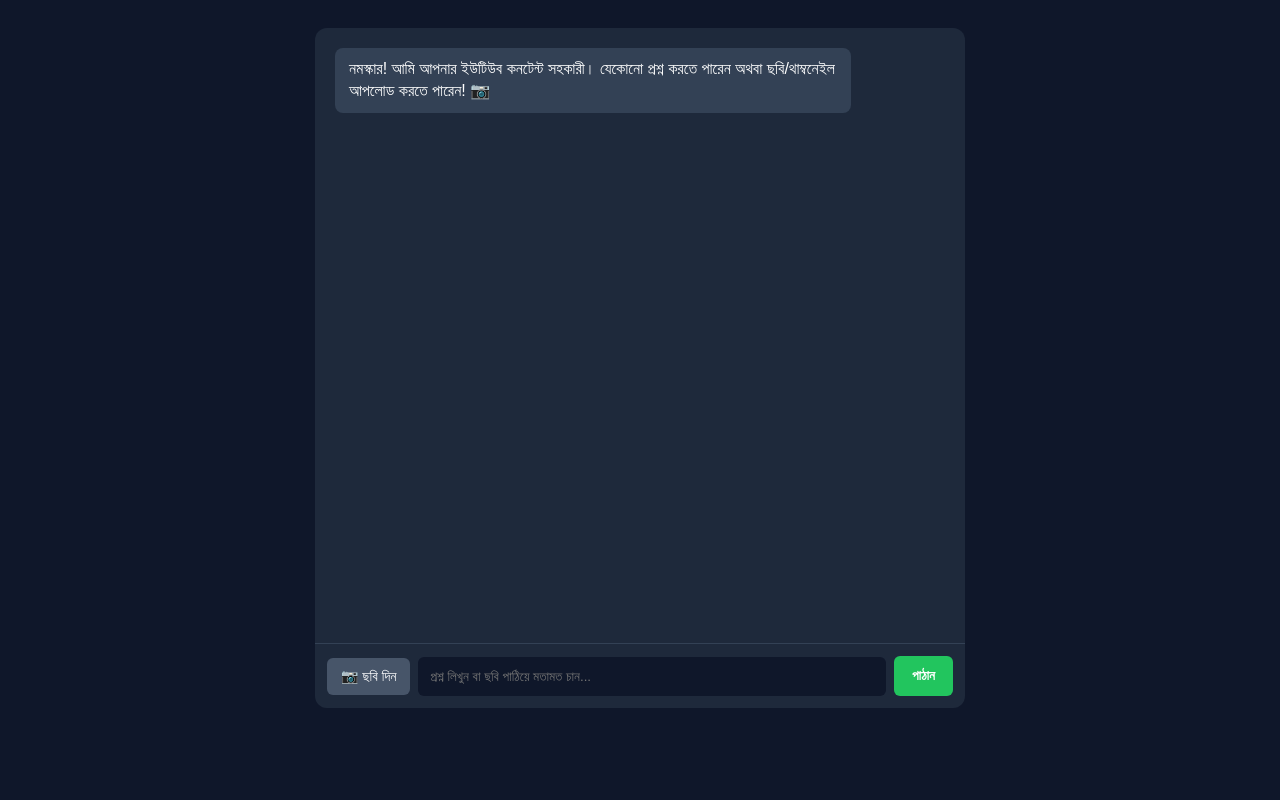
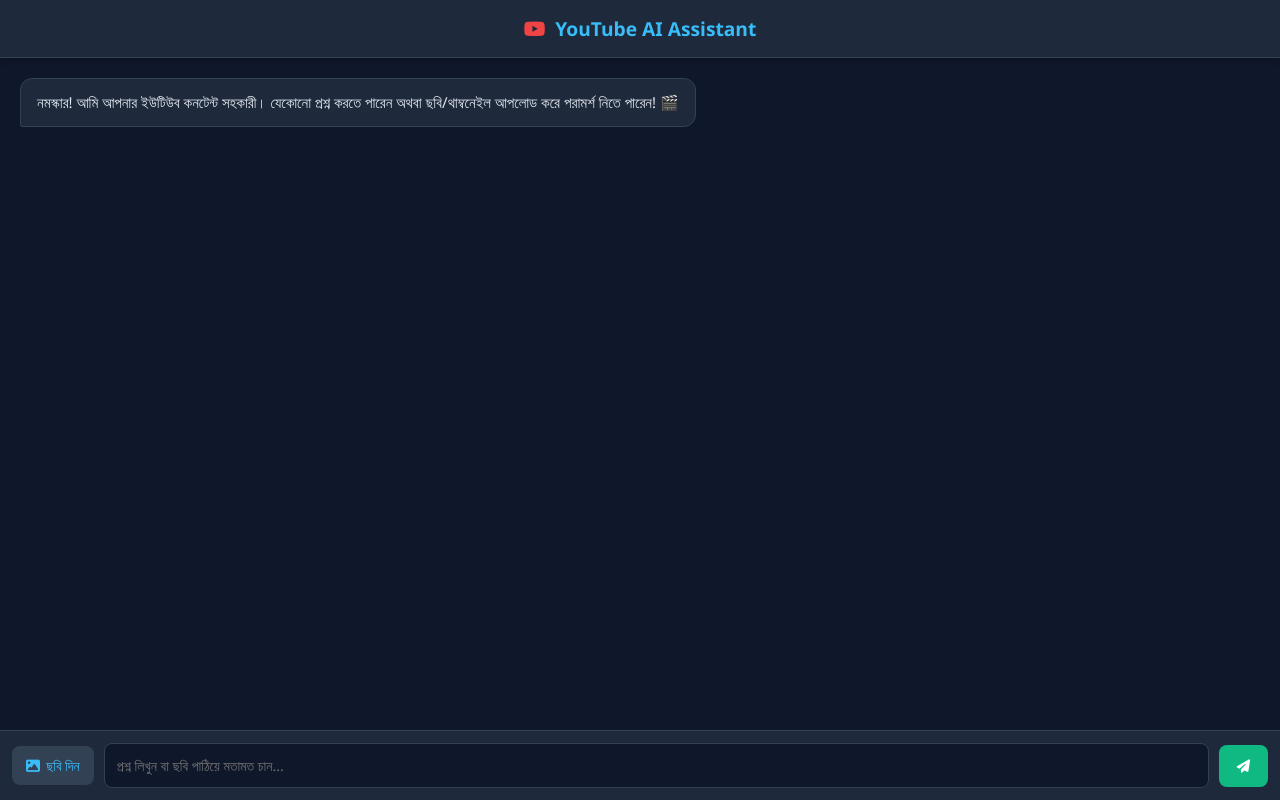
Before and after one commit to itsmesubhodas1-rgb/youtube-ai-app, a website: page public/index.html in a window 1280 px wide. Drawn offline with Linux system fonts and the light colour scheme.

Commit message:
Update index.html

```diff
--- a/public/index.html
+++ b/public/index.html
@@ -2,97 +2,305 @@
 <html lang="bn">
 <head>
   <meta charset="UTF-8">
+  <meta name="viewport" content="width=device-width, initial-scale=1.0">
   <title>YouTube AI Assistant with Vision</title>
+  <link rel="stylesheet" href="https://cdnjs.cloudflare.com/ajax/libs/font-awesome/6.4.0/css/all.min.css">
   <style>
-    body { font-family: Arial, sans-serif; background: #0f172a; color: #fff; display: flex; justify-content: center; padding: 20px; }
-    #chatbox { width: 100%; max-width: 650px; background: #1e293b; border-radius: 12px; display: flex; flex-direction: column; height: 85vh; }
-    #messages { flex: 1; padding: 20px; overflow-y: auto; display: flex; flex-direction: column; gap: 12px; }
-    .msg { padding: 10px 14px; border-radius: 8px; max-width: 80%; line-height: 1.4; white-space: pre-wrap; }
-    .user { background: #2563eb; align-self: flex-end; }
-    .bot { background: #334155; align-self: flex-start; }
-    .preview-img { max-width: 150px; border-radius: 6px; margin-top: 5px; display: block; }
-    #input-area { display: flex; align-items: center; padding: 12px; border-top: 1px solid #334155; gap: 8px; }
-    input[type="text"] { flex: 1; padding: 12px; border-radius: 6px; border: none; outline: none; background: #0f172a; color: #fff; }
-    .file-btn { background: #475569; padding: 10px 14px; border-radius: 6px; cursor: pointer; font-size: 14px; white-space: nowrap; }
-    button { padding: 12px 18px; background: #22c55e; border: none; border-radius: 6px; color: #fff; cursor: pointer; font-weight: bold; }
-    #file-name { font-size: 11px; color: #38bdf8; }
+    * {
+      box-sizing: border-box;
+      margin: 0;
+      padding: 0;
+      font-family: 'Segoe UI', Tahoma, Geneva, Verdana, sans-serif;
+    }
+    body {
+      background-color: #0f172a;
+      color: #f8fafc;
+      display: flex;
+      flex-direction: column;
+      height: 100vh;
+    }
+    header {
+      background-color: #1e293b;
+      padding: 15px 20px;
+      text-align: center;
+      border-bottom: 1px solid #334155;
+      box-shadow: 0 4px 6px -1px rgba(0,0,0,0.2);
+    }
+    header h1 {
+      font-size: 1.2rem;
+      color: #38bdf8;
+      display: flex;
+      align-items: center;
+      justify-content: center;
+      gap: 10px;
+    }
+    #chat-container {
+      flex: 1;
+      overflow-y: auto;
+      padding: 20px;
+      display: flex;
+      flex-direction: column;
+      gap: 15px;
+    }
+    .message {
+      max-width: 85%;
+      padding: 12px 16px;
+      border-radius: 12px;
+      line-height: 1.5;
+      font-size: 15px;
+      position: relative;
+      word-wrap: break-word;
+    }
+    .user {
+      background-color: #2563eb;
+      color: #fff;
+      align-self: flex-end;
+      border-bottom-right-radius: 2px;
+    }
+    .bot {
+      background-color: #1e293b;
+      color: #e2e8f0;
+      align-self: flex-start;
+      border-bottom-left-radius: 2px;
+      border: 1px solid #334155;
+    }
+    .bot-content {
+      white-space: pre-wrap;
+    }
+    .copy-btn {
+      margin-top: 8px;
+      background-color: #334155;
+      border: none;
+      color: #94a3b8;
+      padding: 4px 8px;
+      border-radius: 6px;
+      cursor: pointer;
+      font-size: 12px;
+      display: inline-flex;
+      align-items: center;
+      gap: 5px;
+      transition: all 0.2s;
+    }
+    .copy-btn:hover {
+      background-color: #475569;
+      color: #fff;
+    }
+    .image-preview-container {
+      padding: 10px 20px 0;
+      display: none;
+      align-items: center;
+      gap: 10px;
+    }
+    .preview-box {
+      position: relative;
+      display: inline-block;
+    }
+    .preview-box img {
+      height: 60px;
+      border-radius: 8px;
+      border: 2px solid #38bdf8;
+    }
+    .remove-img {
+      position: absolute;
+      top: -8px;
+      right: -8px;
+      background: #ef4444;
+      color: white;
+      border-radius: 50%;
+      width: 20px;
+      height: 20px;
+      display: flex;
+      align-items: center;
+      justify-content: center;
+      cursor: pointer;
+      font-size: 12px;
+    }
+    #input-container {
+      background-color: #1e293b;
+      padding: 12px;
+      display: flex;
+      align-items: center;
+      gap: 10px;
+      border-top: 1px solid #334155;
+    }
+    #file-input {
+      display: none;
+    }
+    .upload-btn {
+      background-color: #334155;
+      color: #38bdf8;
+      border: none;
+      padding: 10px 14px;
+      border-radius: 8px;
+      cursor: pointer;
+      display: flex;
+      align-items: center;
+      gap: 6px;
+      font-size: 14px;
+    }
+    .upload-btn:hover {
+      background-color: #475569;
+    }
+    #user-input {
+      flex: 1;
+      padding: 12px;
+      background-color: #0f172a;
+      border: 1px solid #334155;
+      border-radius: 8px;
+      color: #fff;
+      font-size: 14px;
+      outline: none;
+    }
+    #user-input:focus {
+      border-color: #38bdf8;
+    }
+    #send-btn {
+      background-color: #10b981;
+      color: white;
+      border: none;
+      padding: 12px 18px;
+      border-radius: 8px;
+      cursor: pointer;
+      font-weight: 600;
+    }
+    #send-btn:hover {
+      background-color: #059669;
+    }
+    #send-btn:disabled {
+      background-color: #64748b;
+      cursor: not-allowed;
+    }
   </style>
 </head>
 <body>
 
-<div id="chatbox">
-  <div id="messages">
-    <div class="msg bot">নমস্কার! আমি আপনার ইউটিউব কনটেন্ট সহকারী। যেকোনো প্রশ্ন করতে পারেন অথবা ছবি/থাম্বনেইল আপলোড করতে পারেন! 📷</div>
-  </div>
-  <div id="file-name" style="padding: 0 15px;"></div>
-  <div id="input-area">
-    <label class="file-btn">
-      📷 ছবি দিন
-      <input type="file" id="imageInput" accept="image/*" style="display:none" onchange="showFileName()">
-    </label>
-    <input type="text" id="userInput" placeholder="প্রশ্ন লিখুন বা ছবি পাঠিয়ে মতামত চান..." onkeydown="if(event.key==='Enter') send()">
-    <button onclick="send()">পাঠান</button>
+  <header>
+    <h1><i class="fa-brands fa-youtube" style="color: #ef4444;"></i> YouTube AI Assistant</h1>
+  </header>
+
+  <div id="chat-container">
+    <div class="message bot">
+      <div class="bot-content">নমস্কার! আমি আপনার ইউটিউব কনটেন্ট সহকারী। যেকোনো প্রশ্ন করতে পারেন অথবা ছবি/থাম্বনেইল আপলোড করে পরামর্শ নিতে পারেন! 🎬</div>
     </div>
   </div>
 
+  <div class="image-preview-container" id="preview-area">
+    <div class="preview-box">
+      <img id="preview-img" src="" alt="Preview">
+      <div class="remove-img" onclick="clearImage()">✕</div>
+    </div>
+  </div>
+
+  <div id="input-container">
+    <input type="file" id="file-input" accept="image/*" onchange="handleImage(event)">
+    <button class="upload-btn" onclick="document.getElementById('file-input').click()">
+      <i class="fa-solid fa-image"></i> ছবি দিন
+    </button>
+    <input type="text" id="user-input" placeholder="প্রশ্ন লিখুন বা ছবি পাঠিয়ে মতামত চান..." onkeypress="handleEnter(event)">
+    <button id="send-btn" onclick="sendMessage()"><i class="fa-solid fa-paper-plane"></i></button>
+  </div>
+
   <script>
-let base64Image = null;
-let imageMimeType = null;
+    let selectedImageBase64 = null;
 
-function showFileName() {
-  const file = document.getElementById("imageInput").files[0];
-  if (file) {
-    document.getElementById("file-name").innerText = "নির্বাচিত ছবি: " + file.name;
+    function handleImage(e) {
+      const file = e.target.files[0];
+      if (!file) return;
+
       const reader = new FileReader();
-    reader.onload = function(e) {
-      const parts = e.target.result.split(",");
-      base64Image = parts[1];
-      imageMimeType = file.type;
+      reader.onload = function(event) {
+        selectedImageBase64 = event.target.result;
+        document.getElementById("preview-img").src = selectedImageBase64;
+        document.getElementById("preview-area").style.display = "flex";
       };
       reader.readAsDataURL(file);
     }
+
+    function clearImage() {
+      selectedImageBase64 = null;
+      document.getElementById("file-input").value = "";
+      document.getElementById("preview-area").style.display = "none";
     }
 
-async function send() {
-  const input = document.getElementById("userInput");
+    function handleEnter(e) {
+      if (e.key === "Enter") sendMessage();
+    }
+
+    async function sendMessage() {
+      const input = document.getElementById("user-input");
       const text = input.value.trim();
-  const fileInput = document.getElementById("imageInput");
+      const sendBtn = document.getElementById("send-btn");
 
-  if (!text && !base64Image) return;
+      if (!text && !selectedImageBase64) return;
 
-  const msgBox = document.getElementById("messages");
+      const chatContainer = document.getElementById("chat-container");
+      const userMsgDiv = document.createElement("div");
+      userMsgDiv.className = "message user";
+      if (text) userMsgDiv.innerText = text;
+      if (selectedImageBase64) {
+        const userImg = document.createElement("img");
+        userImg.src = selectedImageBase64;
+        userImg.style.maxWidth = "100%";
+        userImg.style.borderRadius = "6px";
+        userImg.style.marginTop = text ? "8px" : "0px";
+        userMsgDiv.appendChild(userImg);
+      }
+      chatContainer.appendChild(userMsgDiv);
 
-  let userHtml = `<div class="msg user">${text}`;
-  if (base64Image) {
-    userHtml += `<br><img class="preview-img" src="data:${imageMimeType};base64,${base64Image}">`;
-  }
-  userHtml += `</div>`;
-  msgBox.innerHTML += userHtml;
-
-  const payload = {
-    message: text || "এই ছবি বা থাম্বনেইলটি বিশ্লেষণ করে ক্রিয়েটর হিসেবে মতামত দাও।",
-    image: base64Image ? { data: base64Image, mimeType: imageMimeType } : null
+      const postData = {
+        message: text,
+        image: selectedImageBase64
       };
 
       input.value = "";
-  document.getElementById("file-name").innerText = "";
-  base64Image = null;
-  imageMimeType = null;
-  fileInput.value = "";
-  msgBox.scrollTop = msgBox.scrollHeight;
+      clearImage();
+      chatContainer.scrollTop = chatContainer.scrollHeight;
+
+      sendBtn.disabled = true;
+      const botMsgDiv = document.createElement("div");
+      botMsgDiv.className = "message bot";
+      botMsgDiv.innerHTML = `<div class="bot-content">চিন্তাভাবনা করছি... ⏳</div>`;
+      chatContainer.appendChild(botMsgDiv);
+      chatContainer.scrollTop = chatContainer.scrollHeight;
 
       try {
         const res = await fetch("/chat", {
           method: "POST",
           headers: { "Content-Type": "application/json" },
-      body: JSON.stringify(payload)
+          body: JSON.stringify(postData)
         });
         const data = await res.json();
-    msgBox.innerHTML += `<div class="msg bot">${data.reply}</div>`;
+
+        if (data.reply) {
+          botMsgDiv.innerHTML = `
+            <div class="bot-content">${escapeHTML(data.reply)}</div>
+            <button class="copy-btn" onclick="copyReply(this)"><i class="fa-regular fa-copy"></i> কপি করুন</button>
+          `;
+        } else {
+          botMsgDiv.innerHTML = `<div class="bot-content">ত্রুটি: উত্তর পাওয়া যায়নি।</div>`;
+        }
       } catch (err) {
-    msgBox.innerHTML += `<div class="msg bot">ত্রুটি: সার্ভারে যোগাযোগ করা যায়নি।</div>`;
+        botMsgDiv.innerHTML = `<div class="bot-content">ত্রুটি: সার্ভারে যোগাযোগ করা যায়নি।</div>`;
+      } finally {
+        sendBtn.disabled = false;
+        chatContainer.scrollTop = chatContainer.scrollHeight;
       }
-  msgBox.scrollTop = msgBox.scrollHeight;
+    }
+
+    function escapeHTML(str) {
+      return str.replace(/[&<>'"]/g,
+        tag => ({ '&': '&amp;', '<': '&lt;', '>': '&gt;', "'": '&#39;', '"': '&quot;' }[tag] || tag)
+      );
+    }
+
+    function copyReply(btn) {
+      const textToCopy = btn.previousElementSibling.innerText;
+      navigator.clipboard.writeText(textToCopy).then(() => {
+        btn.innerHTML = `<i class="fa-solid fa-check"></i> কপি হয়েছে!`;
+        setTimeout(() => {
+          btn.innerHTML = `<i class="fa-regular fa-copy"></i> কপি করুন`;
+        }, 2000);
+      });
     }
   </script>
 </body>
```
Lines whose indentation alone changed are shown as unchanged.
